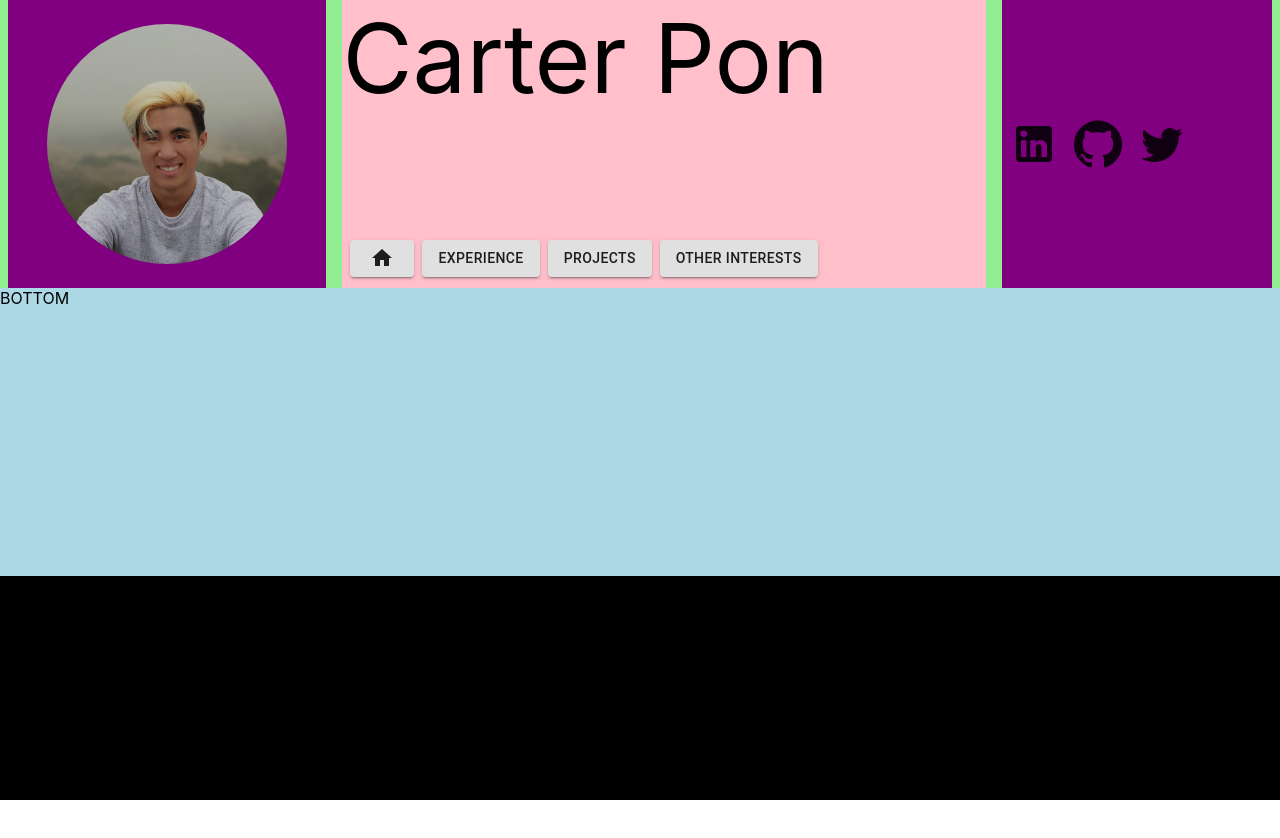
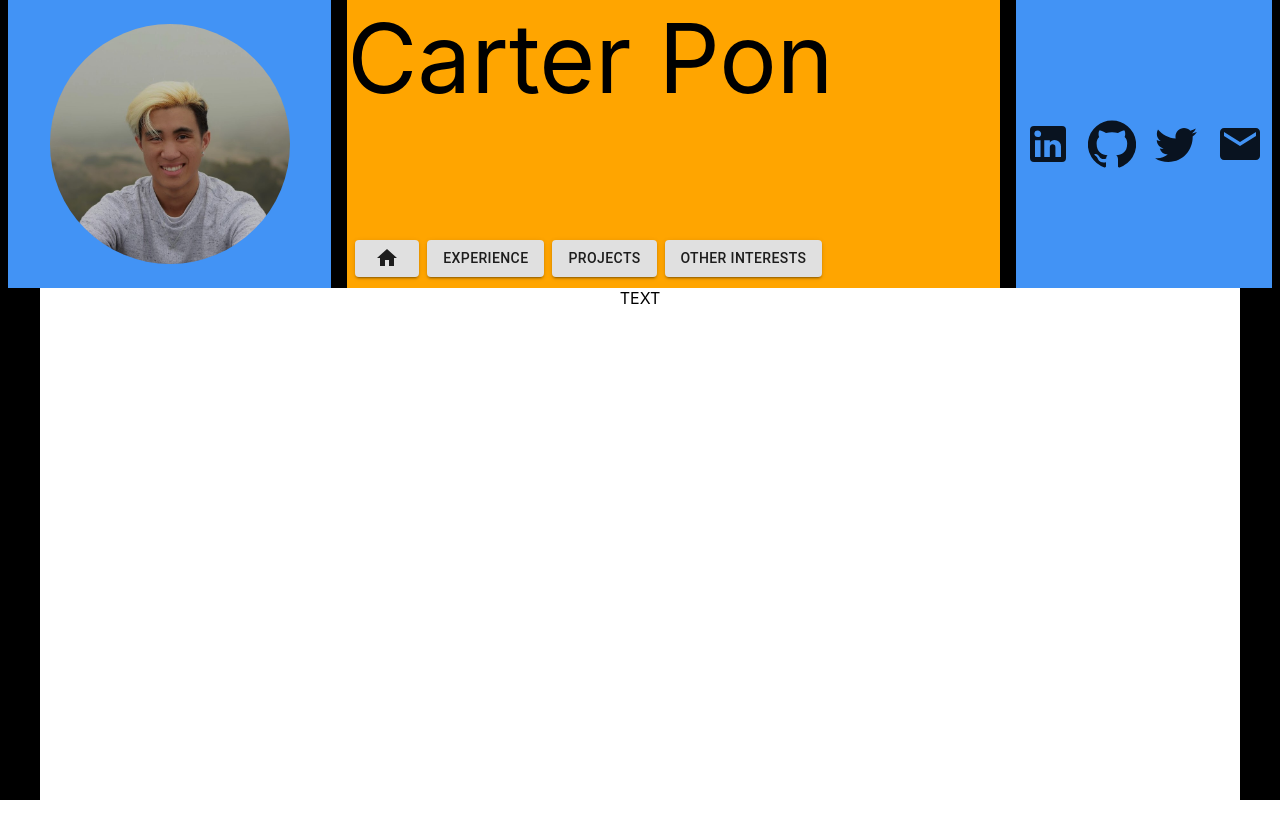
Before and after one commit to cpon00/carters-website, a React (Create React App) app: page / in a window 1280 px wide. Shown: the top 838 px of the page. Before the commit the page ends 800 px from the top, so only its background shows below. Built offline with nearby package versions, Linux system fonts and the light colour scheme.

Commit message:
added bottom styling

```diff
--- a/src/pages/Resume.jsx
+++ b/src/pages/Resume.jsx
@@ -5,6 +5,7 @@ import Avatar from '@material-ui/core/Avatar'
 import LinkedInIcon from '@material-ui/icons/LinkedIn'
 import GitHubIcon from '@material-ui/icons/GitHub'
 import TwitterIcon from '@material-ui/icons/Twitter'
+import MailIcon from '@material-ui/icons/Mail'
 
 import { makeStyles } from '@material-ui/core/styles'
 import clsx from 'clsx'
@@ -19,12 +20,7 @@ const useStyles = makeStyles(theme => ({
     display: 'flex',
     flexDirection: 'row',
     height: theme.spacing(36),
-    backgroundColor: 'lightgreen'
-  },
-
-  bottomPanel: {
-    height: theme.spacing(36),
-    backgroundColor: 'lightblue'
+    backgroundColor: 'black'
   },
 
   topSection: {
@@ -32,7 +28,7 @@ const useStyles = makeStyles(theme => ({
     display: 'flex',
     marginLeft: theme.spacing(1),
     marginRight: theme.spacing(1),
-    backgroundColor: 'purple'
+    backgroundColor: '#4293f5'
   },
 
   picture: {
@@ -53,14 +49,16 @@ const useStyles = makeStyles(theme => ({
     flexGrow: 2,
     display: 'flex',
     flexDirection: 'column',
-    backgroundColor: 'pink'
+    backgroundColor: 'orange'
   },
 
   socials: {
     flexGrow: 1,
     display: 'flex',
     marginLeft: theme.spacing(1),
-    marginRight: theme.spacing(1)
+    marginRight: theme.spacing(1),
+    maxheight: theme.spacing(7),
+    maxWidth: theme.spacing(32)
   },
 
   socialIcons: {
@@ -71,6 +69,8 @@ const useStyles = makeStyles(theme => ({
   },
 
   bio: {
+    display: 'flex',
+    flexDirection: 'row',
     fontSize: theme.spacing(12),
     height: theme.spacing(30)
   },
@@ -79,8 +79,22 @@ const useStyles = makeStyles(theme => ({
     display: 'flex',
     flexDirection: 'row'
   },
+
   button: {
     marginLeft: theme.spacing(1)
+  },
+
+  bottomPanel: {
+    display: 'flex',
+    justifyContent: 'center'
+  },
+
+  textSection: {
+    display: 'flex',
+    backgroundColor: 'white',
+    minHeight: theme.spacing(100),
+    minWidth: theme.spacing(150),
+    justifyContent: 'center'
   }
 }))
 
@@ -98,7 +112,9 @@ const Resume = props => {
         {/* BIO SECTION */}
 
         <div className={clsx(classes.topSection, classes.topCenterSection)}>
-          <div className={classes.bio}> Carter Pon</div>
+          <div className={classes.bio}>
+            <div>Carter Pon</div>
+          </div>
 
           {/* TAB BUTTONS */}
 
@@ -143,9 +159,14 @@ const Resume = props => {
               //   onClick={(window.location.href = 'https://twitter.com/cpon00')}
             />
           </Button>
+          <Button>
+            <MailIcon className={classes.socialIcons} />
+          </Button>
         </div>
       </div>
-      <div className={classes.bottomPanel}>BOTTOM</div>
+      <div className={classes.bottomPanel}>
+        <div className={classes.textSection}>TEXT</div>
+      </div>
     </div>
   )
 }
```
